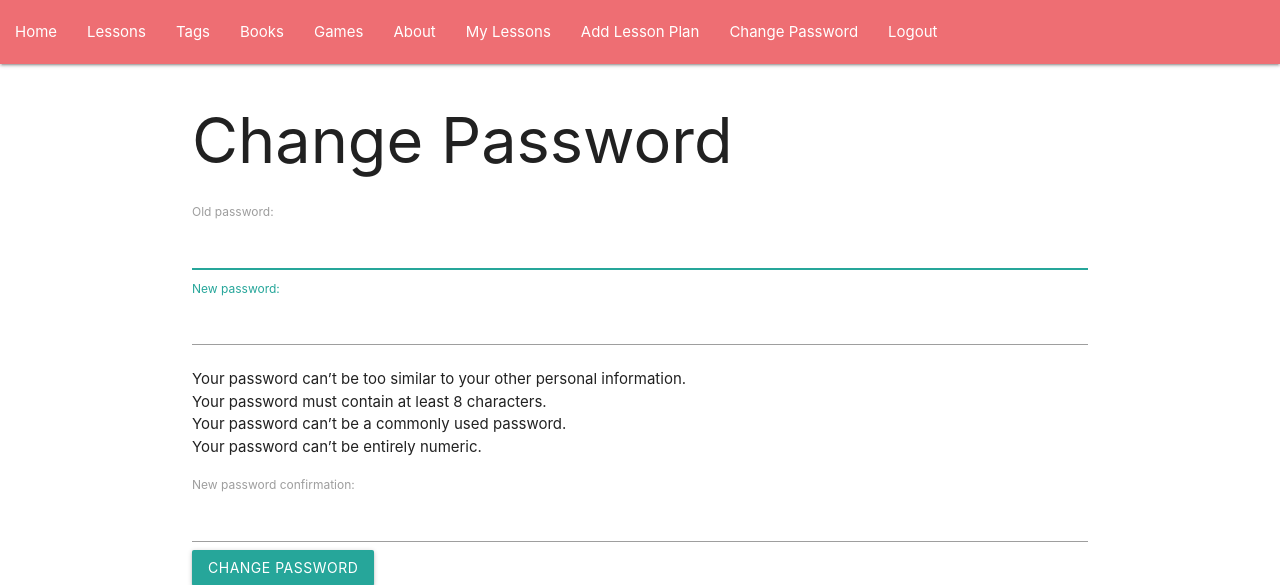
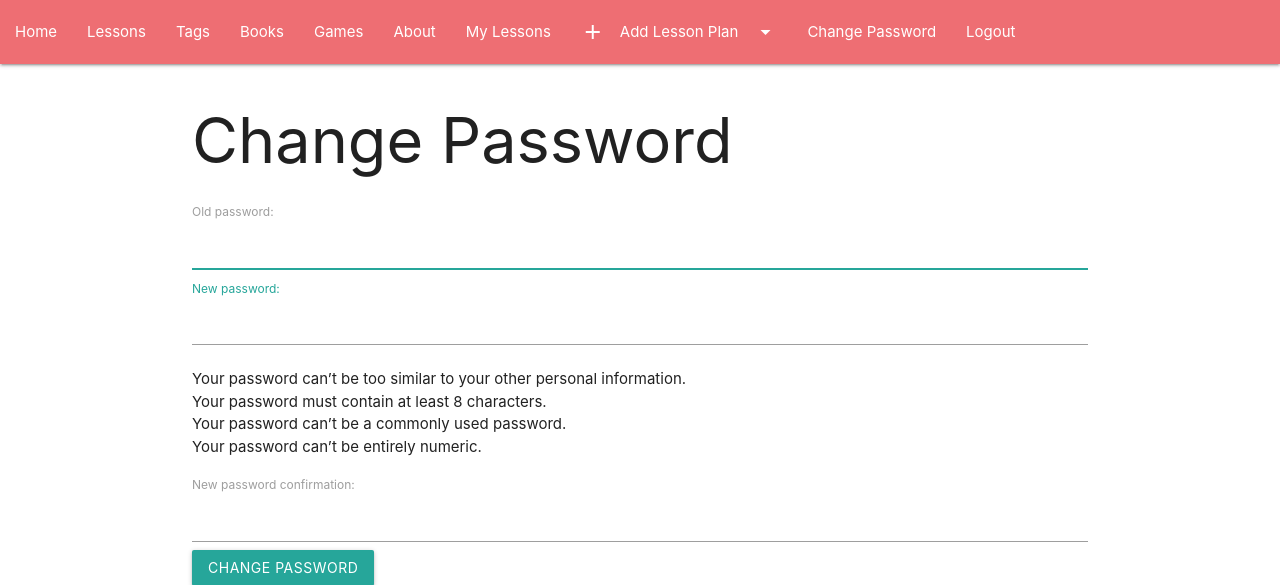
Before and after one commit to denibulkashvili/LessonPlannerSocial, a Django app: page /accounts/change_password/ in a window 1280 px wide. Shown: the top 585 px of the page. Run offline with Django 3.2, Linux system fonts and the light colour scheme; the visitor is signed in with stand-in values (Sample User, id 1).

Commit message:
Update navigation with new lesson types

```diff
--- a/templates/base.html
+++ b/templates/base.html
@@ -34,7 +34,14 @@
             <li><a href="{% url 'about' %}">About</a></li>
             {% if user.is_authenticated %}
               <li><a href="{% url 'lessons:by_user' username=user.username %}">My Lessons</a></li>
-              <li><a href="{% url 'lessons:create' %}">Add Lesson Plan</a></li>
+              <!-- Dropdown Trigger -->
+              <li>
+                <a class="dropdown-trigger" href="#!" data-target="dropdown1">
+                  Add Lesson Plan
+                  <i class="material-icons left">add</i>
+                  <i class="material-icons right">arrow_drop_down</i>
+                </a>
+              </li>
               <li><a href="{% url 'accounts:change_password' %}">Change Password</a></li>
               <li><a href="{% url 'accounts:logout' %}">Logout</a></li>
             {% else %}
@@ -45,6 +52,17 @@
         </div>
       </nav>
 
+      <!-- Dropdown Structure -->
+      <ul id="dropdown1" class="dropdown-content">
+        <li><a href="{% url 'lessons:create_base' %}">Basic Lesson Template</a></li>
+        <li class="divider"></li>
+        <li><a href="{% url 'lessons:create_arrow' %}">ESA Staright Arrow</a></li>
+        <li><a href="{% url 'lessons:create_boomerang' %}">ESA Boomerang</a></li>
+        <li><a href="{% url 'lessons:create_patchwork' %}">ESA Patchwork</a></li>
+        <li class="divider"></li>
+        <li><a href="#!">More templates coming up ...</a></li>
+      </ul>
+
       <ul class="sidenav" id="mobile-demo">
         <li> <a href="{% url 'home' %}">Home</a></li>
         <li><a href="{% url 'lessons:lesson_list' %}">Lessons</a></li>
@@ -54,7 +72,6 @@
         <li><a href="{% url 'about' %}">About</a></li>
         {% if user.is_authenticated %}
           <li><a href="{% url 'lessons:by_user' username=user.username %}">My Lessons</a></li>
-          <li><a href="{% url 'lessons:create' %}">Add Lesson Plan</a></li>
           <li><a href="{% url 'accounts:change_password' %}">Change Password</a></li>
           <li><a href="{% url 'accounts:logout' %}">Logout</a></li>
         {% else %}
```
